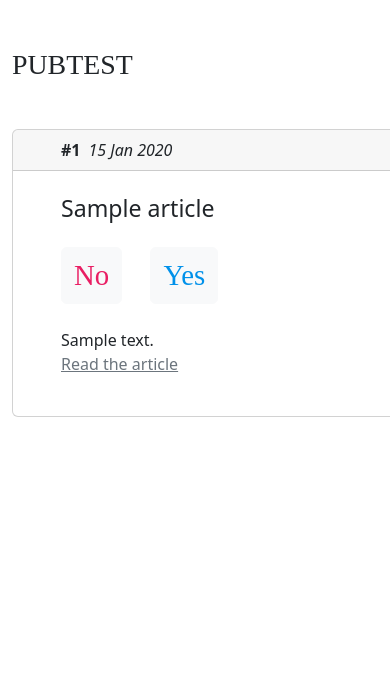
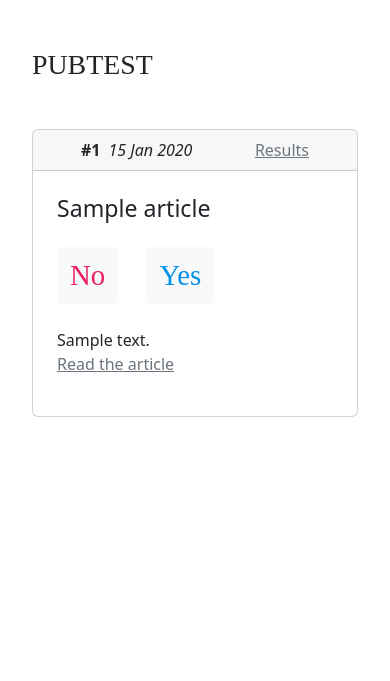
Before and after one commit to tdha/pubtest, a Django app: page / in a window 390 px wide; the page is wider, and only the part inside the window is pictured. Shown: the part 56-737 px from the top of that part. Run offline with Django 5.2, Linux system fonts and the light colour scheme; tables that the repository leaves empty hold one stand-in row (values such as "Sample post"); some web fonts are replaced.

Commit message:
build.sh

```diff
--- a/polls/static/css/style.css
+++ b/polls/static/css/style.css
@@ -17,18 +17,6 @@ footer.page-footer {
     margin: 0 auto;
 }
 
-.quattrocento-regular {
-    font-family: "Quattrocento", serif;
-    font-weight: 400;
-    font-style: normal;
-}
-
-.quattrocento-bold {
-    font-family: "Quattrocento", serif;
-    font-weight: 700;
-    font-style: normal;
-  }
-
 .response-no {
     font-size: 1.8rem;
     color: #E91E63;
@@ -43,4 +31,15 @@ footer.page-footer {
     font-family: "Rye", serif;
     font-weight: 400;
     font-style: normal;
-  }
+}
+
+@media (max-width: 767px) {
+    .card {
+        max-width: 100%;
+    }
+
+    .card-body {
+        padding-left: 24px !important;
+        padding-right: 24px !important;
+    }
+}
--- a/polls/templates/home.html
+++ b/polls/templates/home.html
@@ -1,12 +1,19 @@
 {% extends 'base.html' %}
 {% block content %}
 
+<div class="row mx-2">
+    <div class="offset-lg-3 col-lg-6">
         <h1 class="mb-5 rye-regular">PUBTEST</h1>
+    </div>
+</div>
 
 {% for article in articles %}
+<div class="row mx-2">
+    <div class="offset-lg-3 col-lg-6">
         <div class="card mb-4" style="width: 32rem;">
             <div class="card-header px-0 d-flex">
-        <strong class="ms-5 me-2">#{{ article.id }}</strong> <em class="flex-grow-1">{{ article.date }}</em> <a class="me-5 text-muted" href="#">Results</a>
+                <strong class="ms-5 me-2">#{{ article.id }}</strong> <em class="flex-grow-1">{{ article.date }}</em> <a
+                    class="me-5 text-muted" href="#">Results</a>
             </div>
             <div class="card-body px-5 pt-4 pb-4">
                 <h3 class="mb-4">{{ article.question }}</h3>
@@ -18,6 +25,8 @@
 
             </div>
         </div>
+    </div>
+</div>
 {% endfor %}
 
 {% endblock %}
```
Also changed, not shown: 1 other file. Lines whose indentation alone changed are shown as unchanged.
